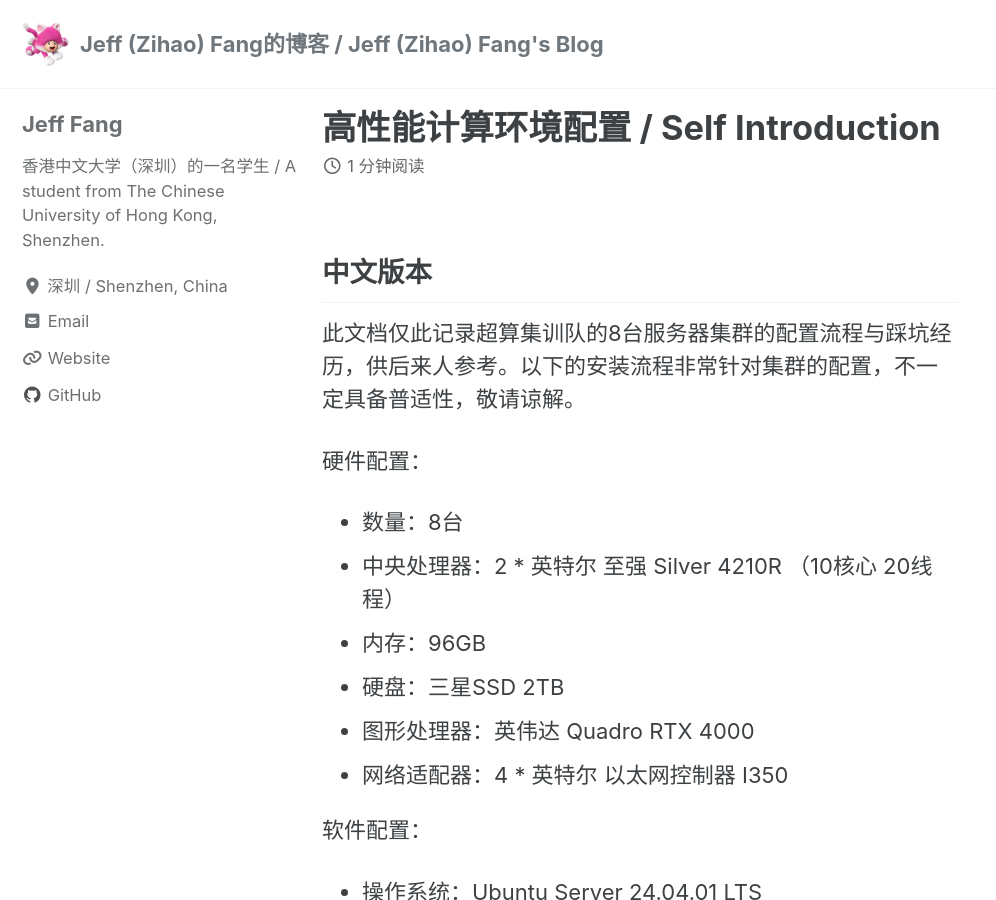
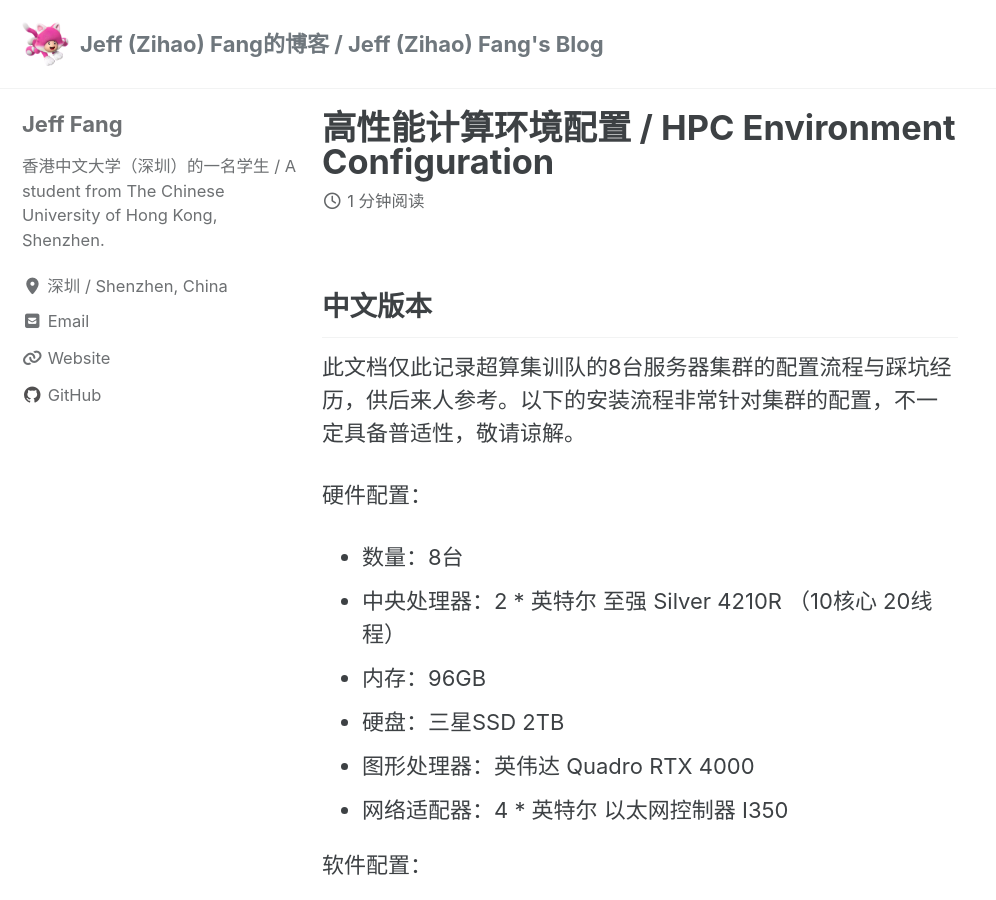
Before and after one commit to fzhwenzhou/fzhwenzhou.github.io, a Jekyll site: the page built from _posts/2024-11-24-hpc-configuration.md, in a window 1280 px wide and 900 px high. Shown: the whole window, without its empty margins (0-996 px from the left). Built offline with Jekyll 4.4.1, drawn with Linux system fonts in a browser that asks for light colours; cached includes are drawn as plain includes.

Commit message:
Update title

```diff
--- a/_posts/2024-11-24-hpc-configuration.md
+++ b/_posts/2024-11-24-hpc-configuration.md
@@ -1,5 +1,5 @@
 ---
-title: "高性能计算环境配置 / Self Introduction"
+title: "高性能计算环境配置 / HPC Environment Configuration"
 categories:
     - HPC
 tags:
```
